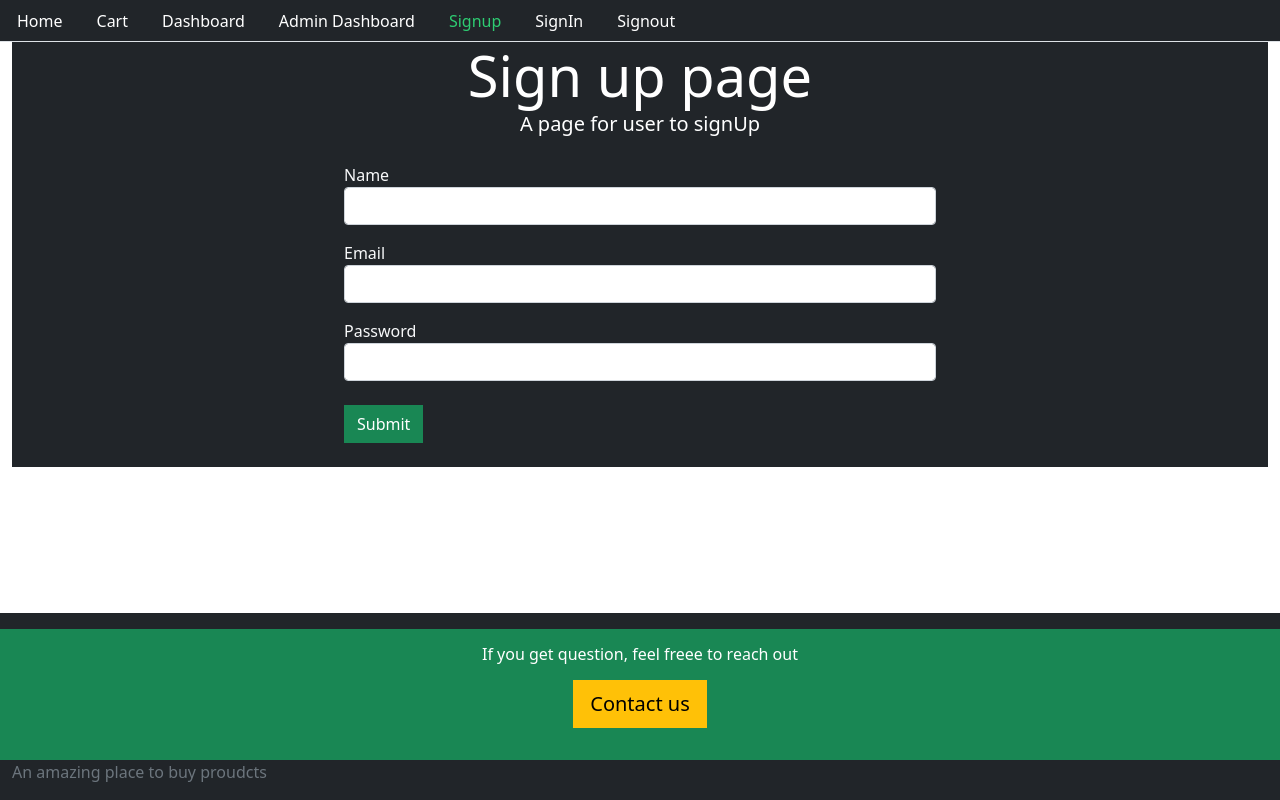
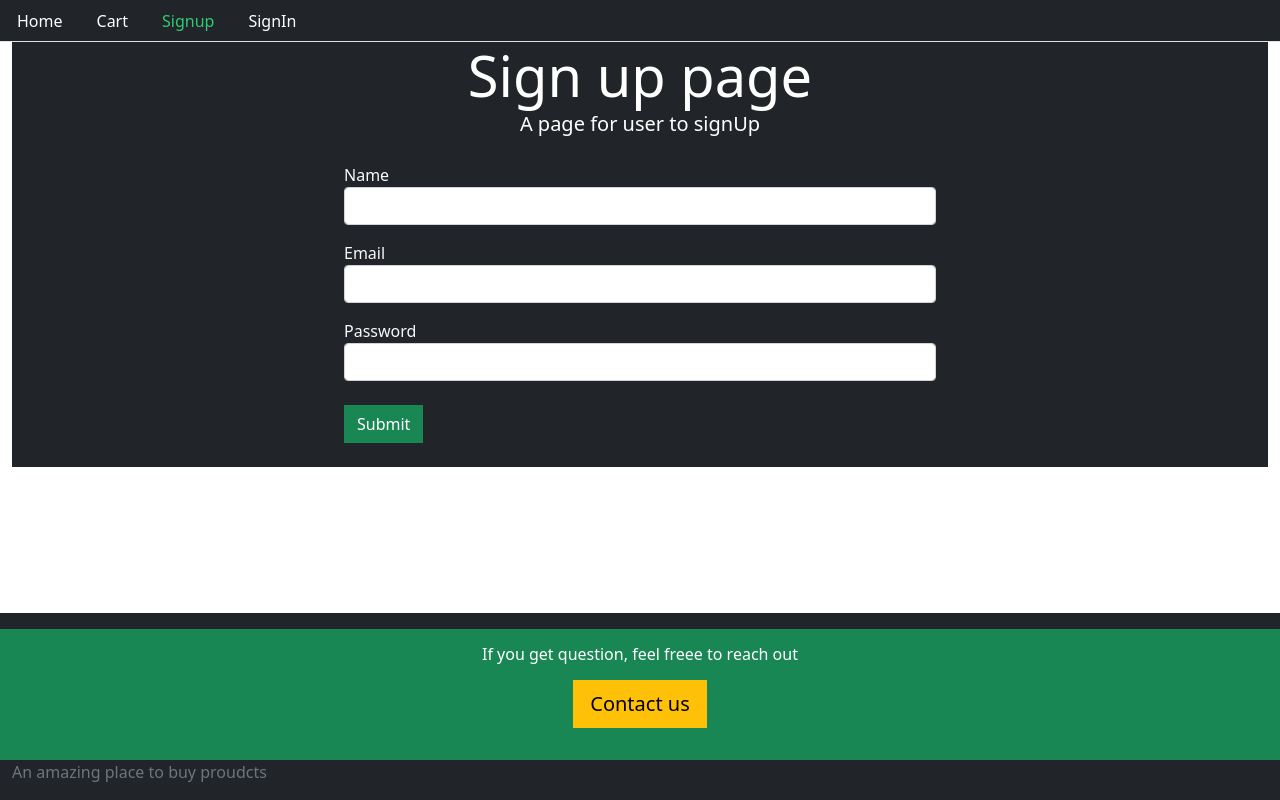
Before and after one commit to ShivanshuKumarPrajapati/T-shirt-selling-website, a React (Create React App) app in the folder frontend/: page /signup in a window 1280 px wide. Built offline with nearby package versions, Linux system fonts and the light colour scheme.

Commit message:
implement protected route for user and admin dashboard

```diff
--- a/frontend/src/Routes.js
+++ b/frontend/src/Routes.js
@@ -4,6 +4,11 @@ import { BrowserRouter as Router , Route, Routes } from "react-router-dom";
 import Home from './core/Home';
 import Signup from './user/Signup';
 import Signin from './user/Signin';
+import AdminRoute from './auth/helper/AdminRoutes';
+import PrivateRoutes from './auth/helper/PrivateRoutes';
+import UserDashBoard from './user/UserDashBoard';
+import AdminDashBoard from './user/AdminDashBoard';
+
 
 const RouteFxn = () => {
   return (
@@ -12,6 +17,16 @@ const RouteFxn = () => {
         <Route path="/" element={<Home />} />
         <Route path="/signup" element={<Signup />} />
         <Route path="/signin" element={<Signin />} />
+        <Route path="/user/dashboard" element={
+          <PrivateRoutes>
+          <UserDashBoard />
+          </PrivateRoutes>
+        } />
+        <Route path="/admin/dashboard" element={
+          <AdminRoute>
+          <AdminDashBoard />
+          </AdminRoute>
+        } />
       </Routes>
     </Router>
   );
--- a/frontend/src/auth/helper/AdminRoutes.js
+++ b/frontend/src/auth/helper/AdminRoutes.js
@@ -0,0 +1,20 @@
+import React from "react";
+import { Route, Navigate } from "react-router-dom";
+
+import { isAuthenticated } from "./index";
+
+const AdminRoute = ({ children}) => {
+
+  if (isAuthenticated() && isAuthenticated().user.role === 1) {
+   return children
+  }
+  else if (isAuthenticated()) {
+    return <Navigate to='/'/>
+  }
+  else {
+    return <Navigate to='/signin'/>
+  }
+
+};
+
+export default AdminRoute;
--- a/frontend/src/auth/helper/PrivateRoutes.js
+++ b/frontend/src/auth/helper/PrivateRoutes.js
@@ -0,0 +1,17 @@
+import React from 'react'
+import { Route,Navigate } from 'react-router-dom';
+
+import { isAuthenticated } from './index';
+
+const PrivateRoutes = ({children}) => {
+
+
+    if (isAuthenticated()) {
+        return children;
+    }
+    else {
+        return <Navigate to='/signin'/>
+    }
+}
+
+export default PrivateRoutes
--- a/frontend/src/auth/helper/index.js
+++ b/frontend/src/auth/helper/index.js
@@ -31,7 +31,7 @@ export const signin = (user) => {
     .catch((err) => console.log(err));
 };
 
-export const signout = (user,next) => {
+export const signout = next => {
  if (typeof window !== "undefined") {
    localStorage.removeItem("jwt");
      next();
@@ -52,7 +52,7 @@ export const authenticate = (data, next) => {
 }
 
 export const isAuthenticated = () => {
-    if (typeof window !== "undefined") {
+    if (typeof(window) === "undefined") {
         return false;
     }
     if (localStorage.getItem('jwt')) {
--- a/frontend/src/core/Nav.js
+++ b/frontend/src/core/Nav.js
@@ -1,6 +1,7 @@
-import React from 'react'
-import {Link,useLocation} from 'react-router-dom'
+import React, { Fragment } from 'react'
+import {Link,useLocation,useNavigate} from 'react-router-dom'
 
+import { isAuthenticated,signout } from '../auth/helper';
 
 const currentTab = (path) => {
     const location = useLocation();
@@ -12,7 +13,9 @@ const currentTab = (path) => {
     }
 }
 
-const Nav = ({history}) => {
+const Nav = () => {
+
+  const navigate = useNavigate();
   return (
     <div>
       <ul className="nav nav-tabs bg-dark">
@@ -26,15 +29,18 @@ const Nav = ({history}) => {
             Cart
           </Link>
         </li>
+        {isAuthenticated() && isAuthenticated().user.role === 0 && (
           <li className="nav-item">
             <Link
               style={currentTab("/user/dashboard")}
               className="nav-link"
-            to={"/user/dashbaord"}
+              to={"/user/dashboard"}
             >
               Dashboard
             </Link>
           </li>
+        )}
+        {isAuthenticated() && isAuthenticated().user.role === 1 && (
           <li className="nav-item">
             <Link
               style={currentTab("/admin/dashboard")}
@@ -44,6 +50,9 @@ const Nav = ({history}) => {
               Admin Dashboard
             </Link>
           </li>
+        )}
+        {!isAuthenticated() && (
+          <Fragment>
             <li className="nav-item">
               <Link
                 style={currentTab("/signup")}
@@ -62,15 +71,22 @@ const Nav = ({history}) => {
                 SignIn
               </Link>
             </li>
+          </Fragment>
+        )}
+        {isAuthenticated() && (
           <li className="nav-item">
-          <Link
-            style={currentTab("/signout")}
-            className="nav-link"
-            to={"/signout"}
+            <span
+              className="nav-link text-warning"
+              onClick={() => {
+                signout(() => {
+                  navigate("/");
+                });
+              }}
             >
               Signout
-          </Link>
+            </span>
           </li>
+        )}
       </ul>
     </div>
   );
--- a/frontend/src/user/AdminDashBoard.js
+++ b/frontend/src/user/AdminDashBoard.js
@@ -0,0 +1,16 @@
+import React from 'react'
+import Base from '../core/Base';
+
+const AdminDashBoard = () => {
+  return (
+    <React.Fragment>
+
+     <Base title="AdminDashboard">
+       <h1>This is AdminDashBoard page</h1>
+     </Base>
+
+    </React.Fragment>
+   );
+}
+
+export default AdminDashBoard
--- a/frontend/src/user/Signin.js
+++ b/frontend/src/user/Signin.js
@@ -1,6 +1,6 @@
 import React from 'react'
 import { useState } from 'react';
-import { useNavigate } from "react-router-dom"
+import { useNavigate,Navigate } from "react-router-dom"
 import { authenticate, isAuthenticated, signin } from '../auth/helper';
 
 import Base from '../core/Base';
@@ -47,14 +47,11 @@ const Signin = () => {
   const performRedirect = () => {
     if (didRedirect) {
       if (user && user.role === 1) {
-       return <p>redirect to admin</p>
+        return <Navigate to='/admin/dashboard' />;
       }
       else {
-        return <p>redirect to user</p>
+        return <Navigate to='/user/dashboard'/>
       }
-    }
-    if (isAuthenticated()) {
-      return navigate('/');
     }
  }
 
--- a/frontend/src/user/UserDashBoard.js
+++ b/frontend/src/user/UserDashBoard.js
@@ -0,0 +1,14 @@
+import React from 'react'
+import Base from '../core/Base';
+
+const UserDashBoard = () => {
+  return (
+     <React.Fragment>
+     <Base title="UserDashboard page">
+       <h1>This is UserDashBoard page</h1>
+     </Base>
+     </React.Fragment>
+   );
+}
+
+export default UserDashBoard
```
Also changed, not shown: frontend/src/user/Profile.js (+13 -0 lines). Lines whose indentation alone changed are shown as unchanged.
